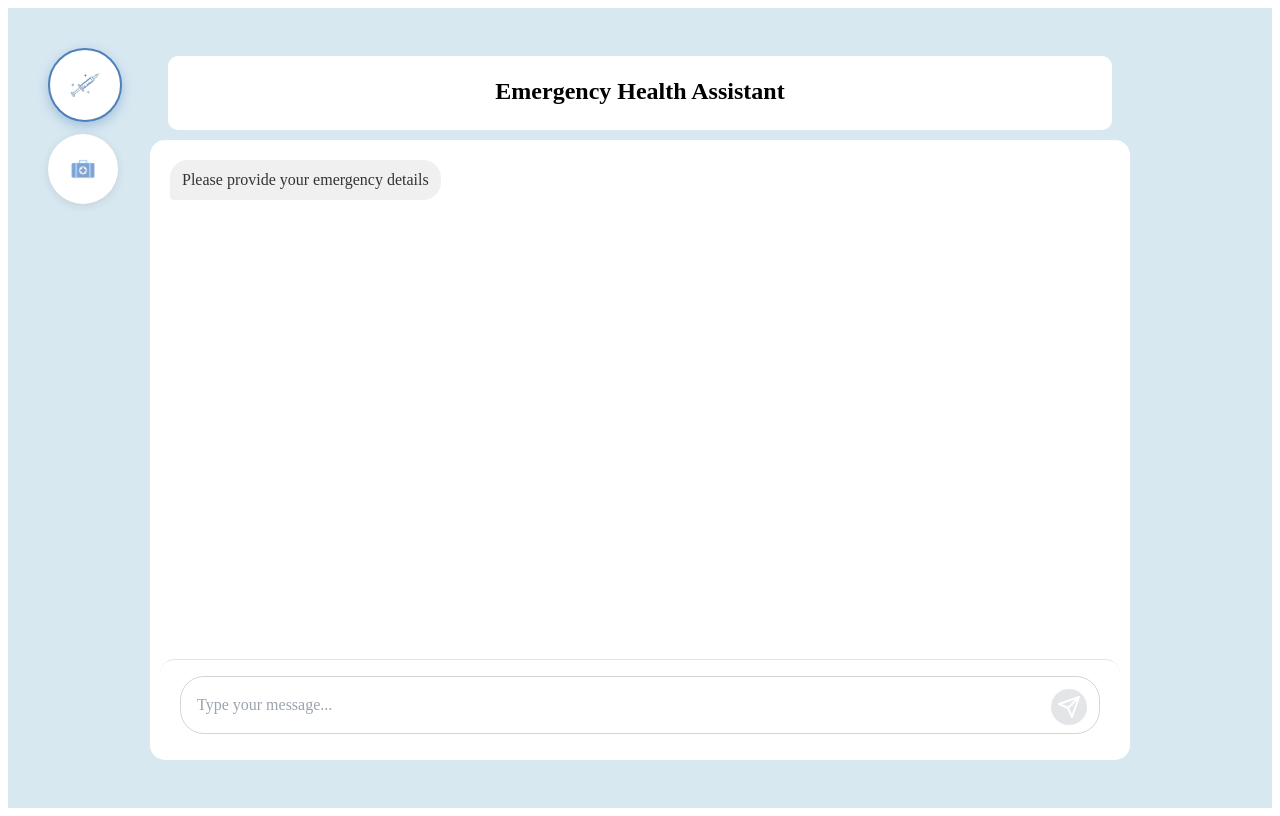
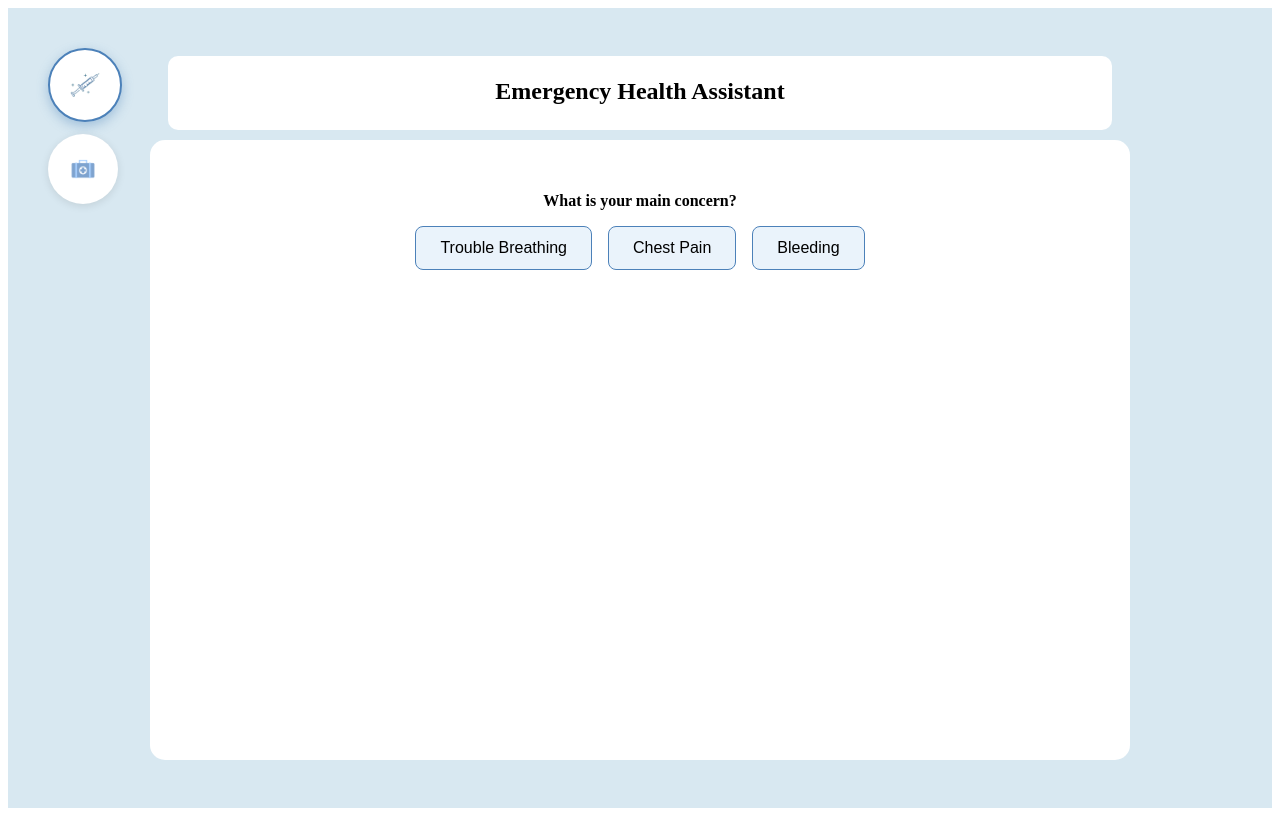
Before and after one commit to krupa-r/nwhacks2026, a React (Create React App) app in the folder frontend/: page /main in a window 1280 px wide. Built offline with nearby package versions, Linux system fonts and the light colour scheme; the HTML template or start-up script is replaced by a standard one.

Commit message:
added buttons to display

```diff
--- a/frontend/src/pages/Main.tsx
+++ b/frontend/src/pages/Main.tsx
@@ -3,7 +3,7 @@ import '../styles/Main.css';
 
 interface Message {
   role: 'assistant' | 'user';
-  content: string | React.ReactNode;
+  content: string;
 }
 
 const Main: React.FC = () => {
@@ -15,6 +15,7 @@ const Main: React.FC = () => {
   const [showChat, setShowChat] = useState(true);
   const [showMaps, setShowMaps] = useState(false);
   const messagesEndRef = useRef<HTMLDivElement>(null);
+  const [categorySelected, setCategorySelected] = useState(false);
 
   const scrollToBottom = () => {
     messagesEndRef.current?.scrollIntoView({ behavior: 'smooth' });
@@ -49,23 +50,7 @@ const Main: React.FC = () => {
         role: 'assistant',
         content: data.long_paragraph || 'I received your message. Backend response pending.',
       };
-
-    // Second message (key words with bullet points)
-        const keywordsMessage: Message = {
-            role: 'assistant',
-            content: (
-                <>
-                  <p>Here is a summary of the key remedies:</p>
-                  <ul>
-                    {data.key_remedies.map((keyword: string, index: number) => (
-                      <li key={index}>{keyword}</li>
-                    ))}
-                  </ul>
-                </>
-              ),
-        };
-
-      setMessages((prev) => [...prev, assistantMessage, keywordsMessage]);
+      setMessages((prev) => [...prev, assistantMessage]);
     } catch (error) {
       console.error('Error fetching response:', error);
       const errorMessage: Message = {
@@ -117,6 +102,31 @@ const Main: React.FC = () => {
     }
   };
 
+  const handleCategoryClick = async (category: string) => {
+    setCategorySelected(true);
+    setIsLoading(true);
+    try {
+      const API_URL = process.env.REACT_APP_API_URL;
+      const response = await fetch(`${API_URL}/geminitest`, {
+        method: 'POST',
+        headers: {
+          'Content-Type': 'application/json',
+        },
+        body: JSON.stringify({ userInput: category }),
+      });
+      const data = await response.json();
+      const assistantMessage: Message = {
+        role: 'assistant',
+        content: data.long_paragraph || 'I received your message. Backend response pending.',
+      };
+      setMessages((prev) => [...prev, { role: 'user', content: category }, assistantMessage]);
+    } catch (error) {
+      setMessages((prev) => [...prev, { role: 'assistant', content: 'Sorry, there was an error connecting to the server. Please try again.' }]);
+    } finally {
+      setIsLoading(false);
+    }
+  };
+
   let mapSrc = '';
   if (showDirections && address.trim()) {
     // This will show directions from the address to the nearest hospital
@@ -148,7 +158,17 @@ const Main: React.FC = () => {
           <div className="chat-container">
             <div className="chat-content">
             <div className="chat-messages">
-              {messages.map((message, index) => (
+              {!categorySelected && (
+                <div style={{ display: 'flex', flexDirection: 'column', alignItems: 'center', margin: '32px 0' }}>
+                  <div style={{ fontWeight: 600, marginBottom: 16 }}>What is your main concern?</div>
+                  <div style={{ display: 'flex', gap: 16 }}>
+                    <button onClick={() => handleCategoryClick('trouble breathing')} style={{ padding: '12px 24px', fontSize: 16, borderRadius: 8, border: '1px solid #4c81b9', background: '#eaf3fb', cursor: 'pointer' }}>Trouble Breathing</button>
+                    <button onClick={() => handleCategoryClick('chest pain')} style={{ padding: '12px 24px', fontSize: 16, borderRadius: 8, border: '1px solid #4c81b9', background: '#eaf3fb', cursor: 'pointer' }}>Chest Pain</button>
+                    <button onClick={() => handleCategoryClick('bleeding')} style={{ padding: '12px 24px', fontSize: 16, borderRadius: 8, border: '1px solid #4c81b9', background: '#eaf3fb', cursor: 'pointer' }}>Bleeding</button>
+                  </div>
+                </div>
+              )}
+              {categorySelected && messages.map((message, index) => (
                 <div key={index} className={`message ${message.role}-message`}>
                   <div className="message-content">{message.content}</div>
                 </div>
@@ -166,6 +186,7 @@ const Main: React.FC = () => {
               )}
               <div ref={messagesEndRef} />
             </div>
+            {categorySelected && (
               <div className="chat-input-container">
                 <div className="chat-input-wrapper">
                   <textarea
@@ -207,6 +228,7 @@ const Main: React.FC = () => {
                   </button>
                 </div>
               </div>
+            )}
           </div>
           </div>
         </>
```
Lines whose indentation alone changed are shown as unchanged.
